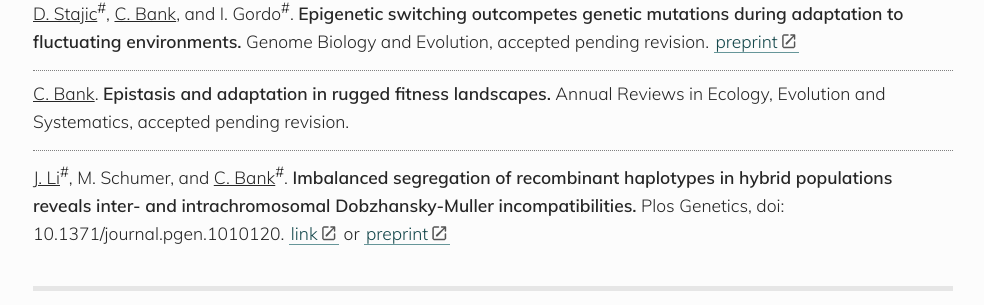
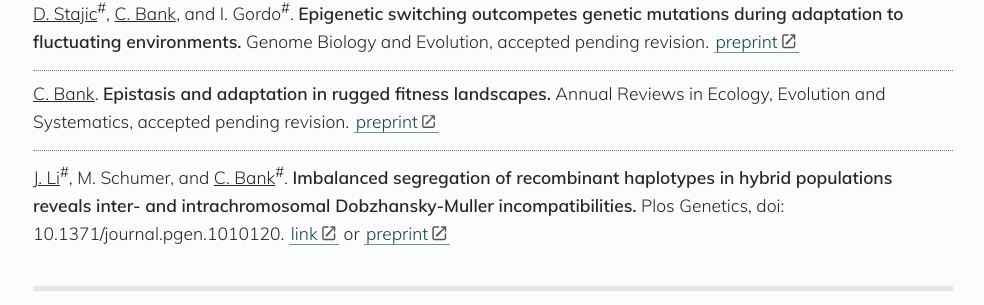
Before and after one commit to banklab/banklab.github.io, a Jekyll site: the page built from publications.md, in a window 1280 px wide and 900 px high, scrolled down 611 px. Shown: the part 150-455 px from the top of the window, without its empty margins (147-1131 px from the left). Built offline with Jekyll 4.4.1, drawn with Linux system fonts in a browser that asks for light colours; some web fonts are replaced.

Commit message:
Update publications.md
Added arxiv doi

```diff
--- a/publications.md
+++ b/publications.md
@@ -25,7 +25,7 @@
 
 <u>D. Stajic</u><sup>#</sup>, <u>C. Bank</u>, and I. Gordo<sup>#</sup>. **Epigenetic switching outcompetes genetic mutations during adaptation to fluctuating environments.** Genome Biology and Evolution, accepted pending revision. [preprint](https://www.biorxiv.org/content/10.1101/2021.03.11.434930v1.abstract)
 
-<u>C. Bank</u>. **Epistasis and adaptation in rugged fitness landscapes.** Annual Reviews in Ecology, Evolution and Systematics, accepted pending revision.
+<u>C. Bank</u>. **Epistasis and adaptation in rugged fitness landscapes.** Annual Reviews in Ecology, Evolution and Systematics, accepted pending revision. [preprint](https://arxiv.org/abs/2204.13321)
 
 <u>J. Li</u><sup>#</sup>, M. Schumer, and <u>C. Bank</u><sup>#</sup>. **Imbalanced segregation of recombinant haplotypes in hybrid populations reveals inter- and intrachromosomal Dobzhansky-Muller incompatibilities.** Plos Genetics, doi: 10.1371/journal.pgen.1010120. [link](https://journals.plos.org/plosgenetics/article?id=10.1371/journal.pgen.1010120) or [preprint](https://www.biorxiv.org/content/10.1101/2021.08.04.454891v1)
 
```
